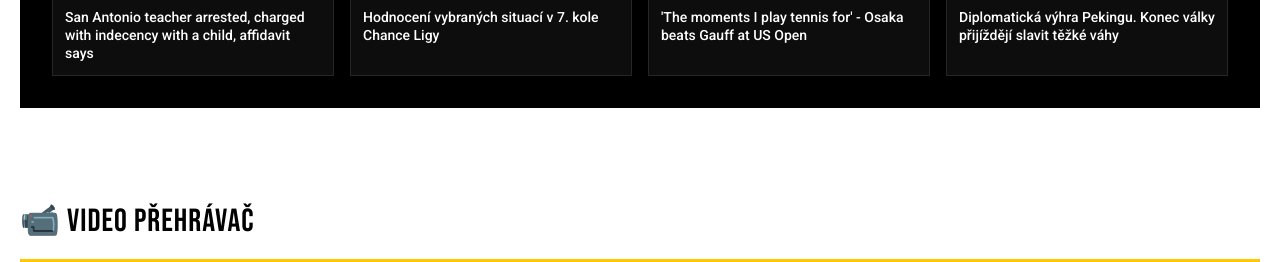
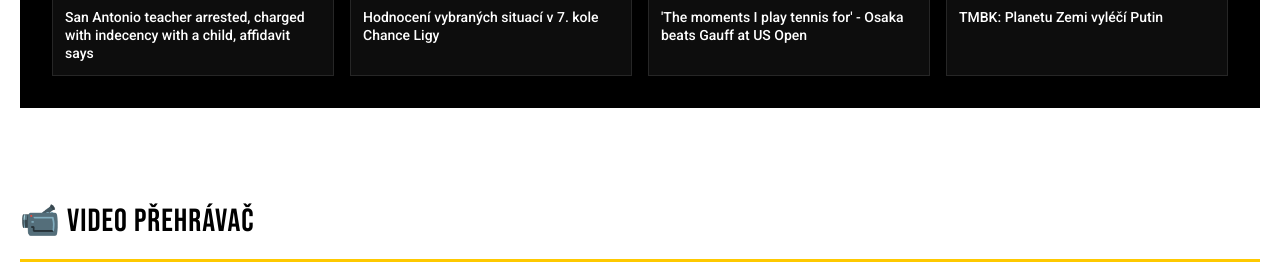
Before and after one commit to tangero/vzhuruvpred, a Jekyll site: the page built from index.html, in a window 1280 px wide and 900 px high, scrolled down 1102 px, cut to the strip 251-513 px from the top of the window. Built offline with Jekyll 4.4.1, drawn with Linux system fonts in a browser that asks for light colours.

Commit message:
Update Google Trends data

```diff
--- a/_data/trends.json
+++ b/_data/trends.json
@@ -1,5 +1,5 @@
 {
-  "updated": "2025-09-02T07:35:33.635168",
+  "updated": "2025-09-02T07:55:46.252188",
   "trends": [
     {
       "rank": 1,
@@ -74,9 +74,9 @@
     {
       "rank": 8,
       "query": "zprávy",
-      "news_title": "Diplomatická výhra Pekingu. Konec války přijíždějí slavit těžké váhy",
-      "news_url": "https://www.seznamzpravy.cz/clanek/zahranicni-diplomaticka-vyhra-pekingu-konec-valky-prijizdeji-slavit-tezke-vahy-285091",
-      "picture": "https://encrypted-tbn1.gstatic.com/images?q=tbn:ANd9GcTGEIzU7NcbJ_3EznzayZNz1brNYTbQmCHmGG_nysDt_VSipAzr9DyGDBX6ovY",
+      "news_title": "TMBK: Planetu Zemi vyléčí Putin",
+      "news_url": "https://www.seznamzpravy.cz/clanek/tmbk-tmbk-planetu-zemi-vyleci-putin-285114",
+      "picture": "https://encrypted-tbn3.gstatic.com/images?q=tbn:ANd9GcSkeN8Zp_hCSbA3f3y4I8pNwe5tJpfyaf_ZO44Pd68Gx5ypcerV5SG0IW-FJ9E",
       "traffic": "100++ hledání",
       "source": "Seznam Zprávy",
       "explore_url": "https://trends.google.cz/trends/explore?q=zprávy&geo=CZ"
```
